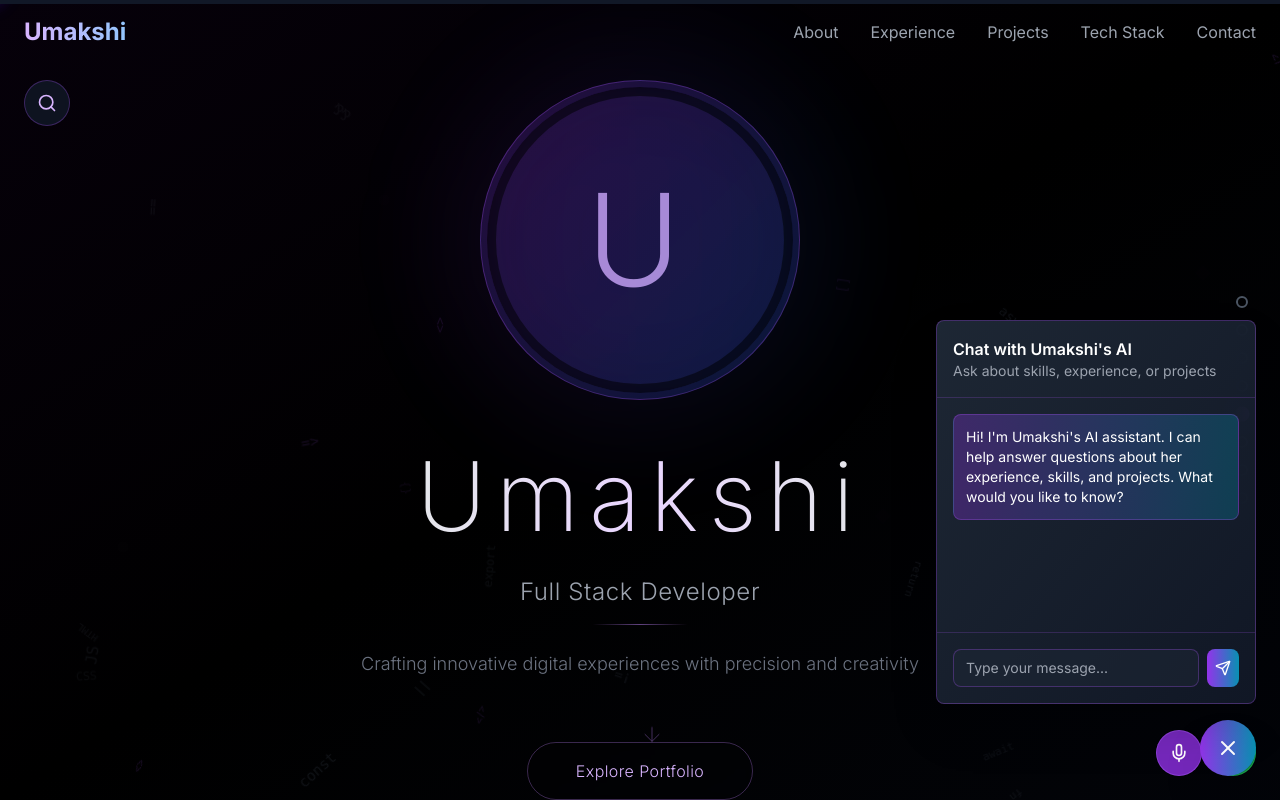
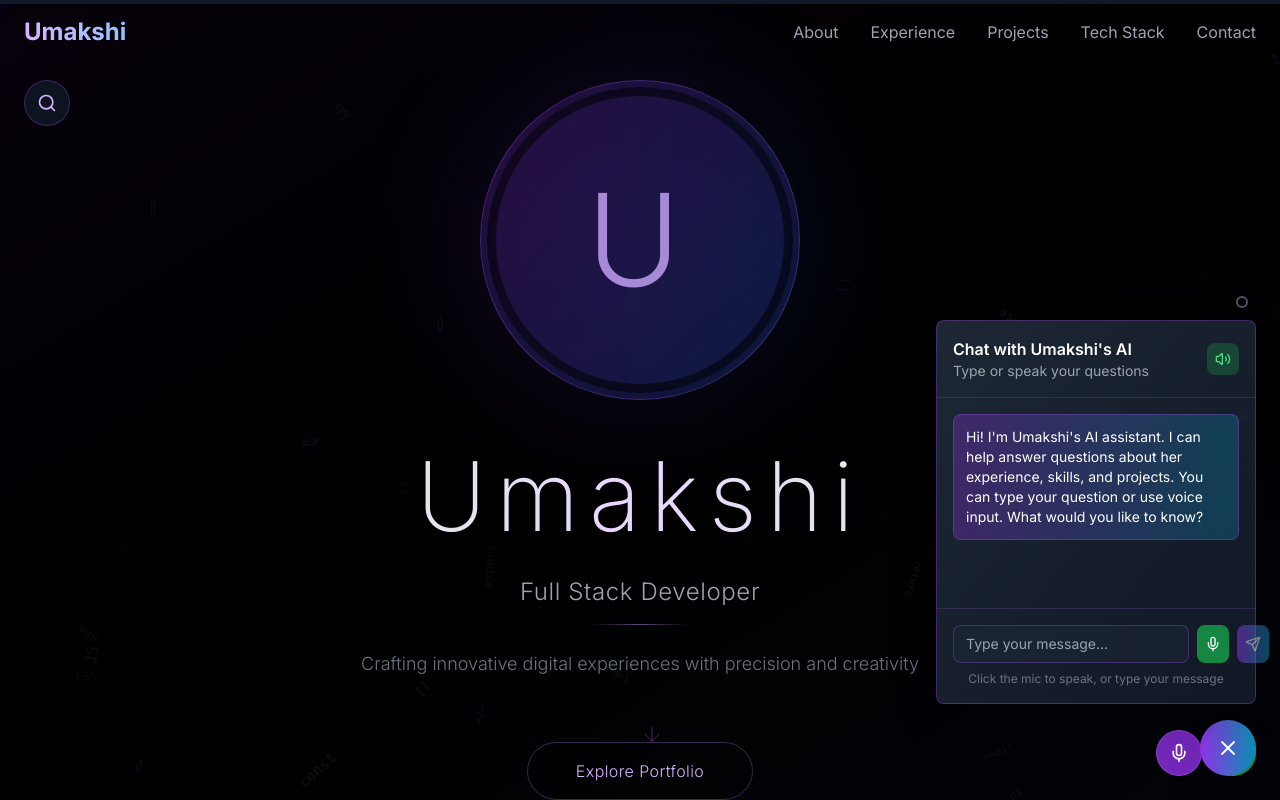
Before and after one commit to Umakshi12/umakshi-interactive-glow, a React (Vite) app: page / in a window 1280 px wide. Both pictures are taken after a click on the button 1228 px from the left and 748 px from the top of the page. Shown: the top 800 px of the page. Built offline with nearby package versions, Linux system fonts and the light colour scheme.

Commit message:
feat: Integrate voice input/output in chatbot
Adds speech-to-text and text-to-speech functionality to the AI chatbot, allowing voice input and output. The chatbot now accepts both text and voice input, providing text and audio output for voice queries and text-only output for text queries.

```diff
--- a/src/components/AIChat.tsx
+++ b/src/components/AIChat.tsx
@@ -1,38 +1,168 @@
 
-import React, { useState } from 'react';
-import { MessageCircle, X, Send } from 'lucide-react';
+import React, { useState, useEffect, useRef } from 'react';
+import { MessageCircle, X, Send, Mic, MicOff, Volume2, VolumeX } from 'lucide-react';
+
+interface Message {
+  id: number;
+  text: string;
+  isBot: boolean;
+  isVoiceInput?: boolean;
+}
 
 const AIChat = () => {
   const [isOpen, setIsOpen] = useState(false);
-  const [messages, setMessages] = useState([
+  const [messages, setMessages] = useState<Message[]>([
     {
       id: 1,
-      text: "Hi! I'm Umakshi's AI assistant. I can help answer questions about her experience, skills, and projects. What would you like to know?",
+      text: "Hi! I'm Umakshi's AI assistant. I can help answer questions about her experience, skills, and projects. You can type your question or use voice input. What would you like to know?",
       isBot: true
     }
   ]);
   const [inputMessage, setInputMessage] = useState('');
+  const [isListening, setIsListening] = useState(false);
+  const [isSpeaking, setIsSpeaking] = useState(false);
+  const [recognition, setRecognition] = useState<any>(null);
+  const [voiceEnabled, setVoiceEnabled] = useState(true);
+  const messagesEndRef = useRef<HTMLDivElement>(null);
 
-  const handleSendMessage = (e: React.FormEvent) => {
-    e.preventDefault();
-    if (!inputMessage.trim()) return;
+  // Initialize speech recognition
+  useEffect(() => {
+    if ('webkitSpeechRecognition' in window || 'SpeechRecognition' in window) {
+      const SpeechRecognition = (window as any).webkitSpeechRecognition || (window as any).SpeechRecognition;
+      const recognitionInstance = new SpeechRecognition();
+
+      recognitionInstance.continuous = false;
+      recognitionInstance.interimResults = false;
+      recognitionInstance.lang = 'en-US';
+
+      recognitionInstance.onresult = (event: any) => {
+        const transcript = event.results[0][0].transcript;
+        setInputMessage(transcript);
+        setIsListening(false);
+        // Auto-send voice input
+        handleSendMessage(null, transcript, true);
+      };
+
+      recognitionInstance.onend = () => {
+        setIsListening(false);
+      };
+
+      recognitionInstance.onerror = (event: any) => {
+        console.error('Speech recognition error:', event.error);
+        setIsListening(false);
+      };
+
+      setRecognition(recognitionInstance);
+    }
+  }, []);
+
+  // Auto-scroll to bottom when new messages arrive
+  useEffect(() => {
+    messagesEndRef.current?.scrollIntoView({ behavior: 'smooth' });
+  }, [messages]);
+
+  const generateBotResponse = (userInput: string): string => {
+    const input = userInput.toLowerCase();
+
+    // Enhanced responses for better conversation
+    if (input.includes('experience') || input.includes('work')) {
+      return "Umakshi has extensive experience in full-stack development, working with React, Node.js, TypeScript, and modern web technologies. She has built scalable applications and has expertise in both frontend and backend development.";
+    } else if (input.includes('skills') || input.includes('tech') || input.includes('technology')) {
+      return "Umakshi's technical skills include React, TypeScript, Node.js, Express, PostgreSQL, MongoDB, Python, AI/ML integration, Docker, AWS, and modern web development practices. She's also experienced with tools like Git, Jest, and various CI/CD pipelines.";
+    } else if (input.includes('projects') || input.includes('project')) {
+      return "Umakshi has worked on several impressive projects including an AI-powered e-commerce platform with recommendation engines, real-time chat applications with WebRTC, and various full-stack web applications. Each project demonstrates her ability to integrate modern technologies effectively.";
+    } else if (input.includes('contact') || input.includes('reach') || input.includes('email')) {
+      return "You can reach out to Umakshi through the contact section on this portfolio. She's always open to discussing new opportunities, collaborations, or answering any technical questions you might have.";
+    } else if (input.includes('education') || input.includes('background')) {
+      return "Umakshi has a strong educational background in computer science and continues to stay updated with the latest technologies through continuous learning and hands-on project development.";
+    } else if (input.includes('ai') || input.includes('artificial intelligence') || input.includes('machine learning')) {
+      return "Umakshi has significant experience with AI and machine learning technologies. She has integrated AI features into web applications, worked with various ML models, and is passionate about leveraging AI to create innovative solutions.";
+    } else if (input.includes('hello') || input.includes('hi') || input.includes('hey')) {
+      return "Hello! I'm here to help you learn more about Umakshi's professional background, skills, and projects. Feel free to ask me anything about her experience, technical expertise, or work samples.";
+    } else {
+      return `Thank you for asking "${userInput}". Umakshi is a passionate full-stack developer with expertise in React, Node.js, and AI integration. She loves creating innovative web solutions and is always eager to take on new challenges. Would you like to know more about her specific skills, projects, or experience?`;
+    }
+  };
+
+  const speak = (text: string) => {
+    if (!voiceEnabled || !('speechSynthesis' in window)) return;
+
+    // Cancel any ongoing speech
+    window.speechSynthesis.cancel();
+
+    const utterance = new SpeechSynthesisUtterance(text);
+    utterance.rate = 0.9;
+    utterance.pitch = 1;
+    utterance.volume = 0.8;
+
+    utterance.onstart = () => setIsSpeaking(true);
+    utterance.onend = () => setIsSpeaking(false);
+
+    window.speechSynthesis.speak(utterance);
+  };
+
+  const stopSpeaking = () => {
+    if ('speechSynthesis' in window) {
+      window.speechSynthesis.cancel();
+      setIsSpeaking(false);
+    }
+  };
+
+  const handleSendMessage = (e: React.FormEvent | null, voiceInput?: string, isVoice = false) => {
+    if (e) e.preventDefault();
+
+    const messageText = voiceInput || inputMessage;
+    if (!messageText.trim()) return;
 
     // Add user message
-    const userMessage = {
+    const userMessage: Message = {
       id: messages.length + 1,
-      text: inputMessage,
-      isBot: false
+      text: messageText,
+      isBot: false,
+      isVoiceInput: isVoice
     };
 
-    // Simple bot response (replace with your trained AI model)
-    const botResponse = {
+    // Generate bot response
+    const botResponseText = generateBotResponse(messageText);
+    const botResponse: Message = {
       id: messages.length + 2,
-      text: "Thanks for your question! This AI is ready to be connected to your trained model. For now, I can tell you that Umakshi is passionate about full-stack development and AI integration.",
+      text: botResponseText,
       isBot: true
     };
 
     setMessages(prev => [...prev, userMessage, botResponse]);
     setInputMessage('');
+
+    // If input was voice, provide voice output as well
+    if (isVoice && voiceEnabled) {
+      setTimeout(() => {
+        speak(botResponseText);
+      }, 500);
+    }
+  };
+
+  const toggleListening = () => {
+    if (!recognition || !voiceEnabled) return;
+
+    if (isListening) {
+      recognition.stop();
+      setIsListening(false);
+    } else {
+      setInputMessage('');
+      recognition.start();
+      setIsListening(true);
+    }
+  };
+
+  const toggleVoice = () => {
+    setVoiceEnabled(!voiceEnabled);
+    if (isSpeaking) {
+      stopSpeaking();
+    }
+    if (isListening) {
+      recognition?.stop();
+      setIsListening(false);
+    }
   };
 
   return (
@@ -50,8 +180,37 @@ const AIChat = () => {
         <div className="fixed bottom-24 right-6 z-50 w-80 h-96 bg-gradient-to-br from-gray-800/95 to-gray-900/95 backdrop-blur-lg border border-purple-500/30 rounded-lg shadow-2xl flex flex-col">
           {/* Chat header */}
           <div className="p-4 border-b border-purple-500/20">
-            <h3 className="text-white font-semibold">Chat with Umakshi's AI</h3>
-            <p className="text-gray-400 text-sm">Ask about skills, experience, or projects</p>
+            <div className="flex items-center justify-between">
+              <div>
+                <h3 className="text-white font-semibold">Chat with Umakshi's AI</h3>
+                <p className="text-gray-400 text-sm">Type or speak your questions</p>
+              </div>
+              <div className="flex items-center space-x-2">
+                {/* Voice toggle */}
+                <button
+                  onClick={toggleVoice}
+                  className={`p-2 rounded-lg transition-colors ${
+                    voiceEnabled
+                      ? 'bg-green-600/30 text-green-400 hover:bg-green-600/50'
+                      : 'bg-gray-600/30 text-gray-400 hover:bg-gray-600/50'
+                  }`}
+                  title={voiceEnabled ? 'Voice enabled' : 'Voice disabled'}
+                >
+                  {voiceEnabled ? <Volume2 size={16} /> : <VolumeX size={16} />}
+                </button>
+
+                {/* Stop speaking button */}
+                {isSpeaking && (
+                  <button
+                    onClick={stopSpeaking}
+                    className="p-2 bg-red-600/30 text-red-400 rounded-lg hover:bg-red-600/50 transition-colors"
+                    title="Stop speaking"
+                  >
+                    <X size={16} />
+                  </button>
+                )}
+              </div>
+            </div>
           </div>
 
           {/* Messages */}
@@ -65,32 +224,76 @@ const AIChat = () => {
                   className={`max-w-xs p-3 rounded-lg text-sm ${
                     message.isBot
                       ? 'bg-gradient-to-r from-purple-600/30 to-cyan-600/30 border border-purple-500/30 text-white'
+                      : message.isVoiceInput
+                      ? 'bg-gradient-to-r from-green-600 to-emerald-600 text-white'
                       : 'bg-gradient-to-r from-cyan-600 to-purple-600 text-white'
                   }`}
                 >
                   {message.text}
+                  {message.isVoiceInput && (
+                    <div className="mt-1 flex items-center text-xs opacity-75">
+                      <Mic size={12} className="mr-1" />
+                      Voice input
+                    </div>
+                  )}
                 </div>
               </div>
             ))}
+            <div ref={messagesEndRef} />
           </div>
 
           {/* Input */}
           <form onSubmit={handleSendMessage} className="p-4 border-t border-purple-500/20">
+            {isListening && (
+              <div className="mb-2 p-2 bg-red-600/20 border border-red-500/30 rounded-lg text-center">
+                <div className="flex items-center justify-center space-x-2 text-red-400 text-sm">
+                  <div className="w-2 h-2 bg-red-500 rounded-full animate-pulse"></div>
+                  <span>Listening... Speak now</span>
+                </div>
+              </div>
+            )}
+
             <div className="flex space-x-2">
               <input
                 type="text"
                 value={inputMessage}
                 onChange={(e) => setInputMessage(e.target.value)}
-                placeholder="Type your message..."
-                className="flex-1 px-3 py-2 bg-gray-800/50 border border-purple-500/30 rounded-lg text-white placeholder-gray-400 focus:border-purple-400 focus:outline-none text-sm"
+                placeholder={isListening ? "Listening..." : "Type your message..."}
+                disabled={isListening}
+                className="flex-1 px-3 py-2 bg-gray-800/50 border border-purple-500/30 rounded-lg text-white placeholder-gray-400 focus:border-purple-400 focus:outline-none text-sm disabled:opacity-50"
               />
+
+              {/* Voice input button */}
+              {recognition && voiceEnabled && (
+                <button
+                  type="button"
+                  onClick={toggleListening}
+                  className={`p-2 rounded-lg transition-colors ${
+                    isListening
+                      ? 'bg-red-600 hover:bg-red-500 text-white'
+                      : 'bg-green-600/80 hover:bg-green-500 text-white'
+                  }`}
+                  title={isListening ? 'Stop listening' : 'Start voice input'}
+                >
+                  {isListening ? <MicOff size={16} /> : <Mic size={16} />}
+                </button>
+              )}
+
+              {/* Send button */}
               <button
                 type="submit"
-                className="p-2 bg-gradient-to-r from-purple-600 to-cyan-600 hover:from-purple-500 hover:to-cyan-500 text-white rounded-lg transition-colors"
+                disabled={isListening || (!inputMessage.trim())}
+                className="p-2 bg-gradient-to-r from-purple-600 to-cyan-600 hover:from-purple-500 hover:to-cyan-500 text-white rounded-lg transition-colors disabled:opacity-50 disabled:cursor-not-allowed"
               >
                 <Send size={16} />
               </button>
             </div>
+
+            {recognition && voiceEnabled && (
+              <p className="text-xs text-gray-500 mt-2 text-center">
+                Click the mic to speak, or type your message
+              </p>
+            )}
           </form>
         </div>
       )}
```
